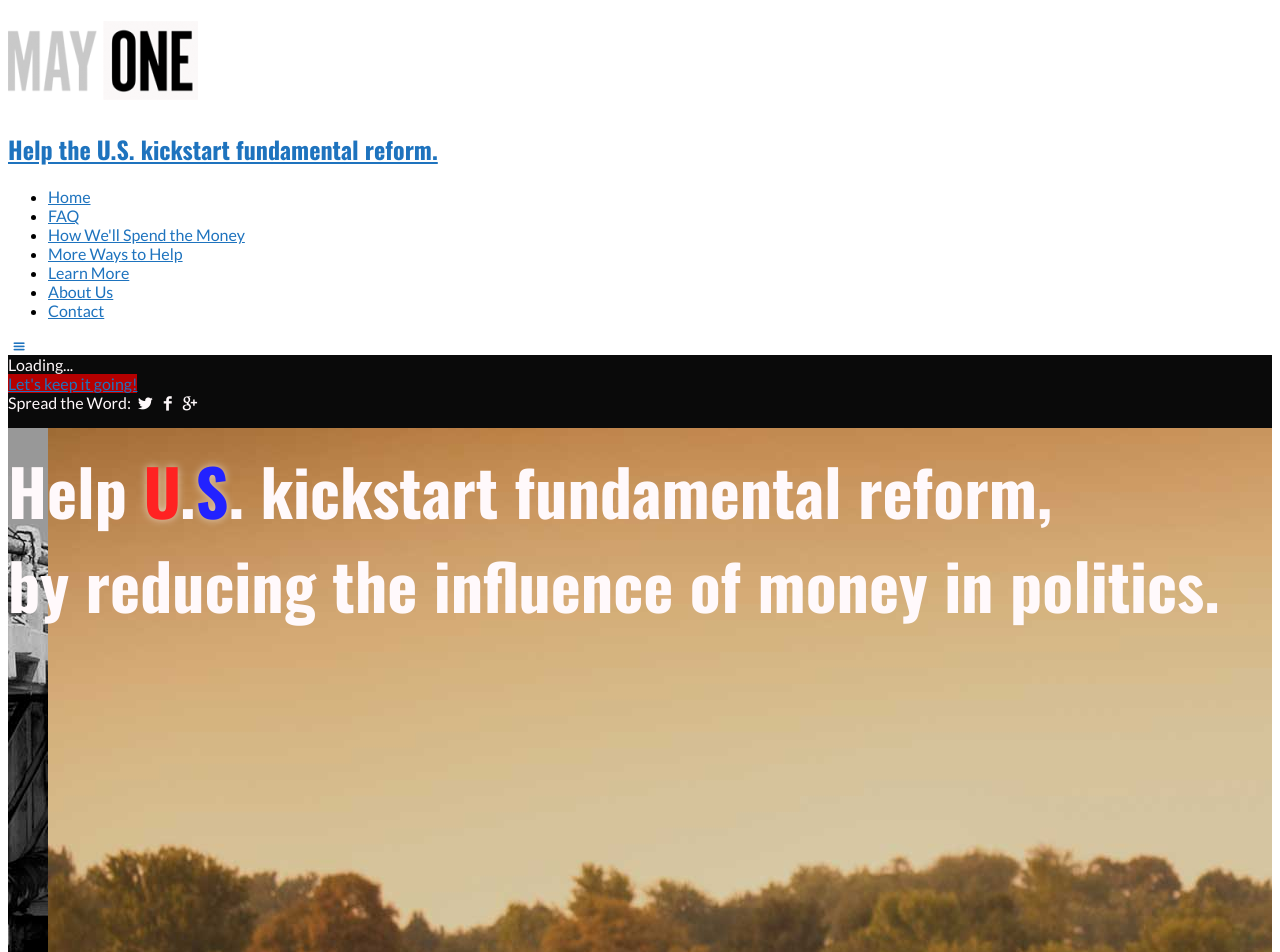
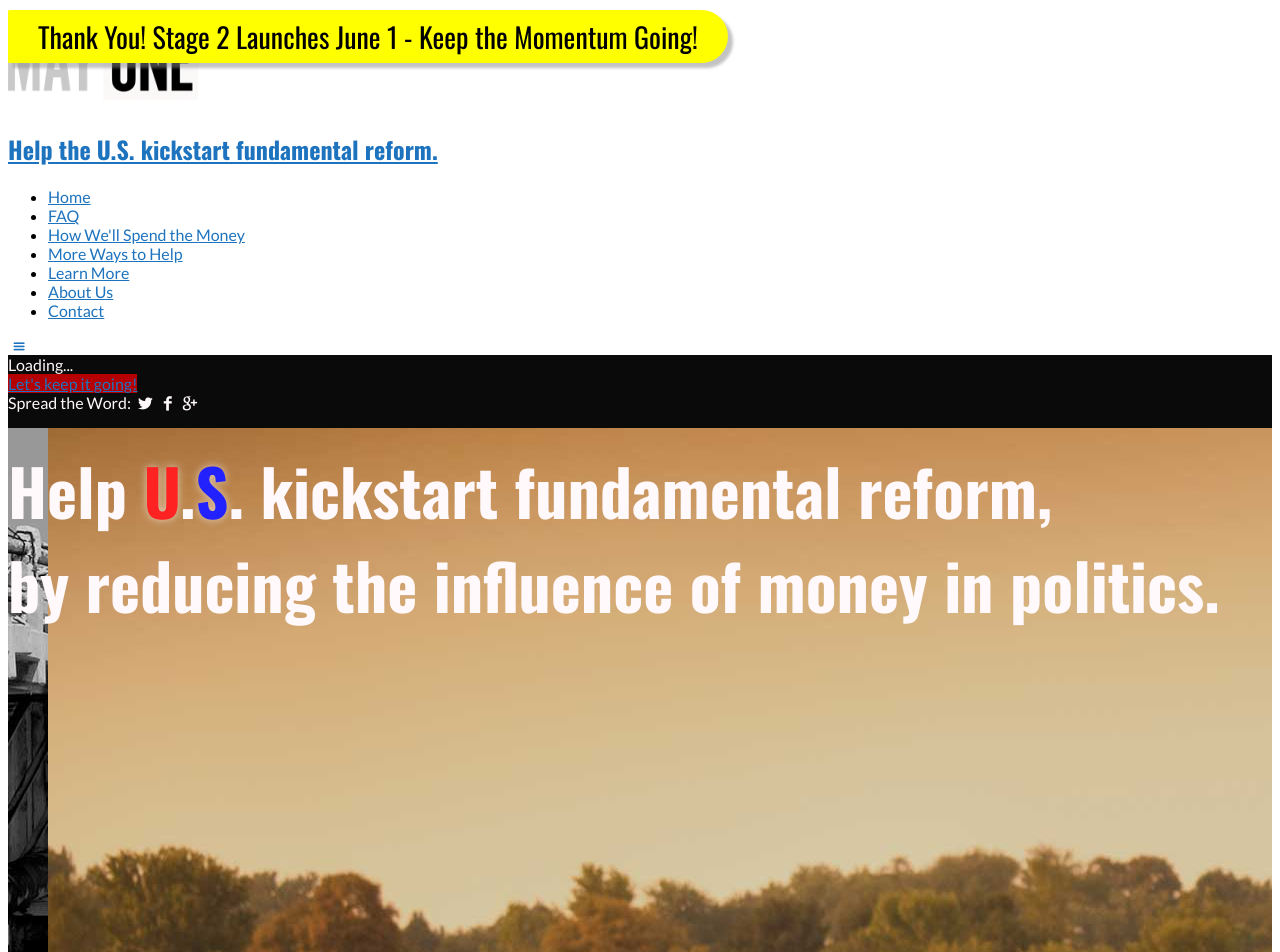
Before and after one commit to MayOneUS/2014-06-02-mayone.us-website, a Jekyll site: the page built from index.html, in a window 1280 px wide. Shown: the top 952 px of the page. Built offline with Jekyll 4.4.1, drawn with Linux system fonts in a browser that asks for light colours; nearby versions of some CDN libraries; library files that are not in the unit come from our copies; some of the changed text lies outside the part shown.

Commit message:
frontpage changes and mailing list page

```diff
--- a/_includes/head.html
+++ b/_includes/head.html
@@ -1,5 +1,6 @@
 <head>
   <meta charset="UTF-8" />
+  <meta name="globalsign-domain-verification" content="ZtXG9NF2TbsIm_KoBz3mfbhQeK_chhfE4-JRoOjIMr" />
   <meta name="viewport" content="width=device-width" />
   <title>{{ page.title }}{% unless page.omit_title_suffix %} | MayOne.US{% endunless %}</title>
   <link rel="profile"
@@ -179,8 +180,70 @@
     .donation-progress {
       background-color: #009933;
     }
-  </style>
-  <style>
+
+    .ribbon-yellow {
+      position:absolute;
+      z-index:5;
+      background-color: yellow;
+      color: black;
+      padding:6px 30px;
+      font-family: "Oswald", arial, sans-serif;
+      box-shadow: 5px 5px 3px rgba(136, 136, 136, 0.5);
+      border-radius:3px;
+      display: inline-block;
+      -webkit-border-top-right-radius: 50px;
+      -webkit-border-bottom-right-radius: 50px;
+      -moz-border-radius-topright: 50px;
+      -moz-border-radius-bottomright: 50px;
+      border-top-right-radius: 50px;
+      border-bottom-right-radius: 50px;
+    }
+
+    @media all and (min-width: 1000px) {
+      #top-ribbon {
+        top:10px;
+        max-width:80%;
+        font-size: 28px;
+      }
+    }
+
+    @media all and (max-width: 999px) and (min-width: 800px) {
+      #top-ribbon {
+        top:8px;
+        max-width:80%;
+        font-size: 20px;
+      }
+    }
+
+    @media all and (max-width: 799px) and (min-width: 600px) {
+      #top-ribbon {
+        top:6px;
+        font-size: 15px;
+      }
+    }
+
+    @media all and (max-width: 599px) {
+      #top-ribbon {
+        top:2px;
+        font-size: 12px;
+        padding:4px 12px;
+      }
+    }
+
+    .sign-up {
+      padding:10px;
+      border:1px solid gray;
+      margin-left:auto;
+      margin-right:auto;
+      color:white;
+      font-size:20px;
+      display: inline-block;
+    }
+
+    .sign-up:hover{
+      background-color:#333333;
+    }
+
     #widget_campaignify_hero_contribute-2 {
       background-color: #0a0a0a;
       color: #fff9fb;
--- a/_includes/main_page_structure.html
+++ b/_includes/main_page_structure.html
@@ -14,6 +14,8 @@
                 </h2>
               </div>
             </div>
+
+            {{ribbon}}
 
             <div class="campaign-hero-donate-options animated fadeInDown">
               <div id="super-cool-progress-bar" class="donation-progress-bar">
--- a/index.html
+++ b/index.html
@@ -11,10 +11,23 @@ kickstart fundamental reform,<br>
 by reducing the influence of money in politics.
 {% endcapture %}
 
+{% capture ribbon %}
+<div class="ribbon-yellow" id="top-ribbon">
+  Thank You! Stage 2 Launches June 1 - Keep the Momentum Going!
+</div>
+{% endcapture %}
+
 {% capture special_message %}
 
-Great job making it to the first million in just 13 days! Help us get
-a head start on our $5M goal for June by continuing to pledge!
+<div>
+  <a href="/sign-up-to-our-mailing-list/" target="_blank" style="color:white;">
+    <div class="sign-up">Sign up to our mailing list</div>
+  </a>
+  <a href="https://docs.google.com/forms/d/1LECXA6mNtMBbXe310GMob8whZ2ZkAsGePAQhTdASkFs/viewform"
+      target="_blank" style="color:white;">
+    <div class="sign-up">Sign up to volunteer</div>
+  </a>
+</div>
 
 {% endcapture %}
 
```
Also changed, not shown: sign-up-to-our-mailing-list.html (added, +41 -0 lines).
